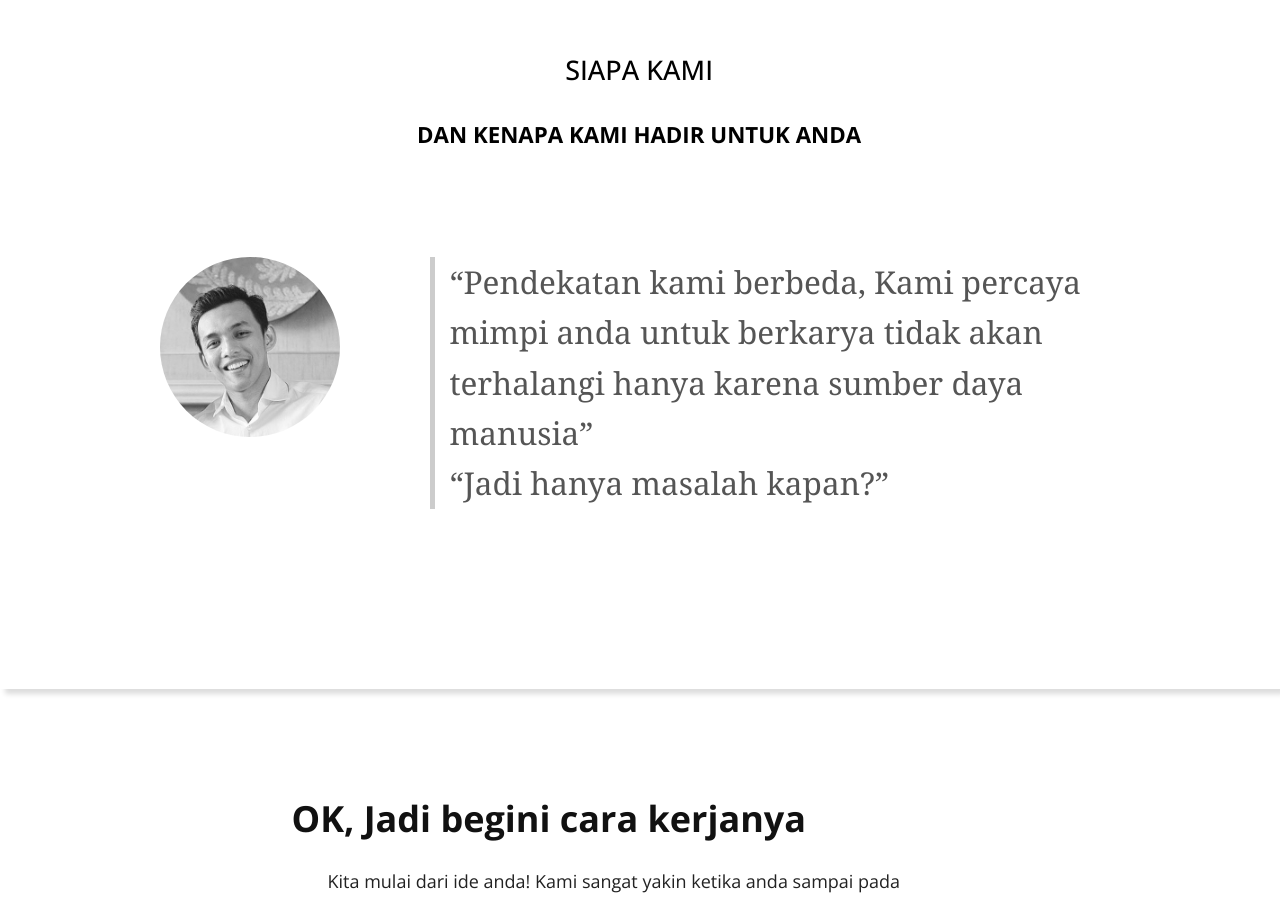
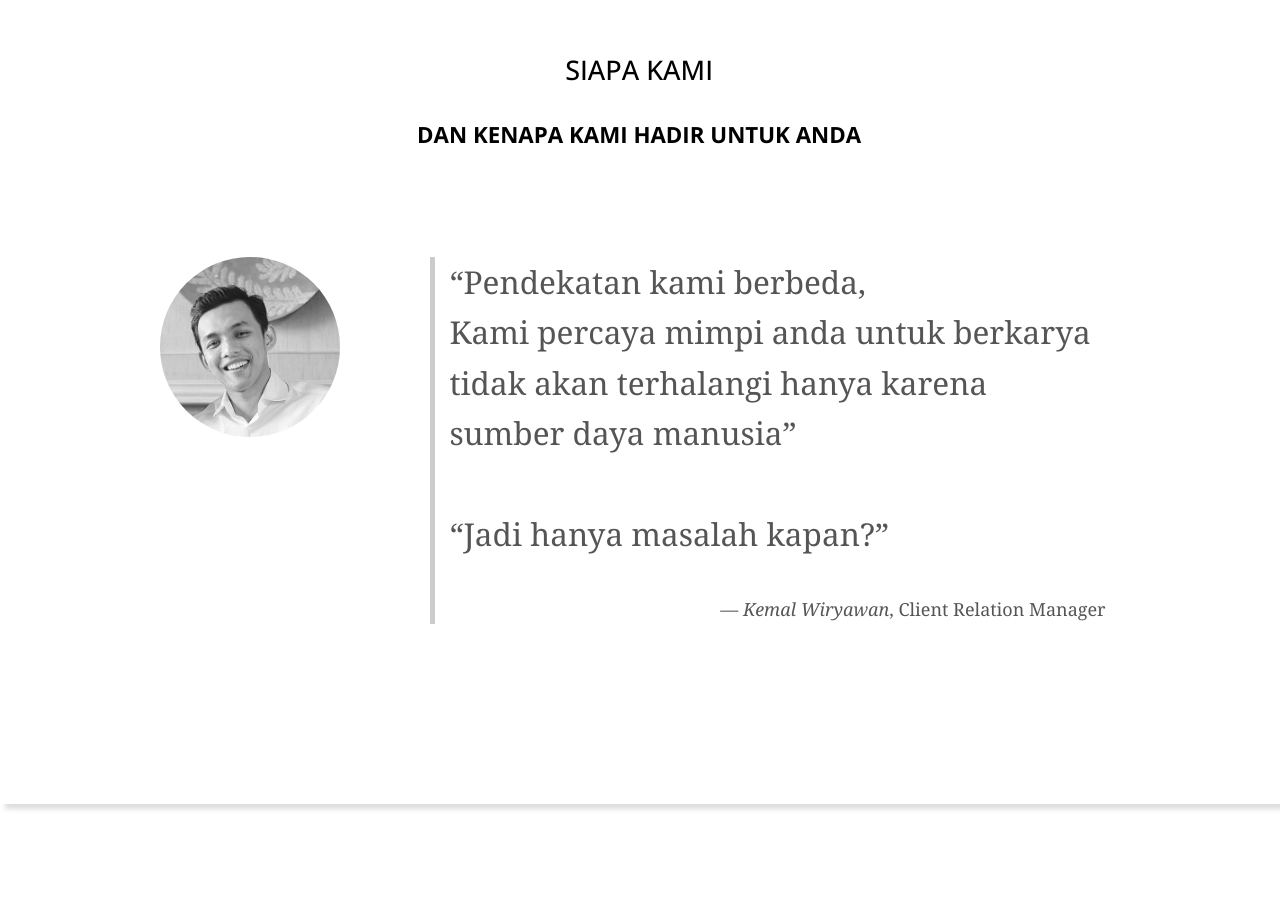
Before and after one commit to kemtol/rocktokom, a Jekyll site: the page built from index.md, in a window 1280 px wide and 900 px high, scrolled down 3243 px. Built offline with Jekyll 4.4.1, drawn with Linux system fonts in a browser that asks for light colours; nearby versions of some CDN libraries; a script that is not in the unit is left out; our own code applies the rules of GitHub Pages for plain Markdown files.

Commit message:
Update default.html

```diff
--- a/_layouts/default.html
+++ b/_layouts/default.html
@@ -250,13 +250,14 @@
           <img src="/images/konsultasi-bangun-startup.jpg" />
         </div>
         <blockquote class="lp3b-r">
-          “Pendekatan kami berbeda,
+          “Pendekatan kami berbeda,<br/>
           Kami percaya mimpi anda
           untuk berkarya tidak akan
           terhalangi hanya karena
           sumber daya manusia”
-          <br/>
+          <br/><br/>
           “Jadi hanya masalah kapan?”
+          <small style="display: block;font-size: 1rem;text-align: right;margin-top: 2rem;">— <span style="font-style:italic">Kemal Wiryawan</span>, Client Relation Manager</small>
         </blockquote>
       </div>
 
```
